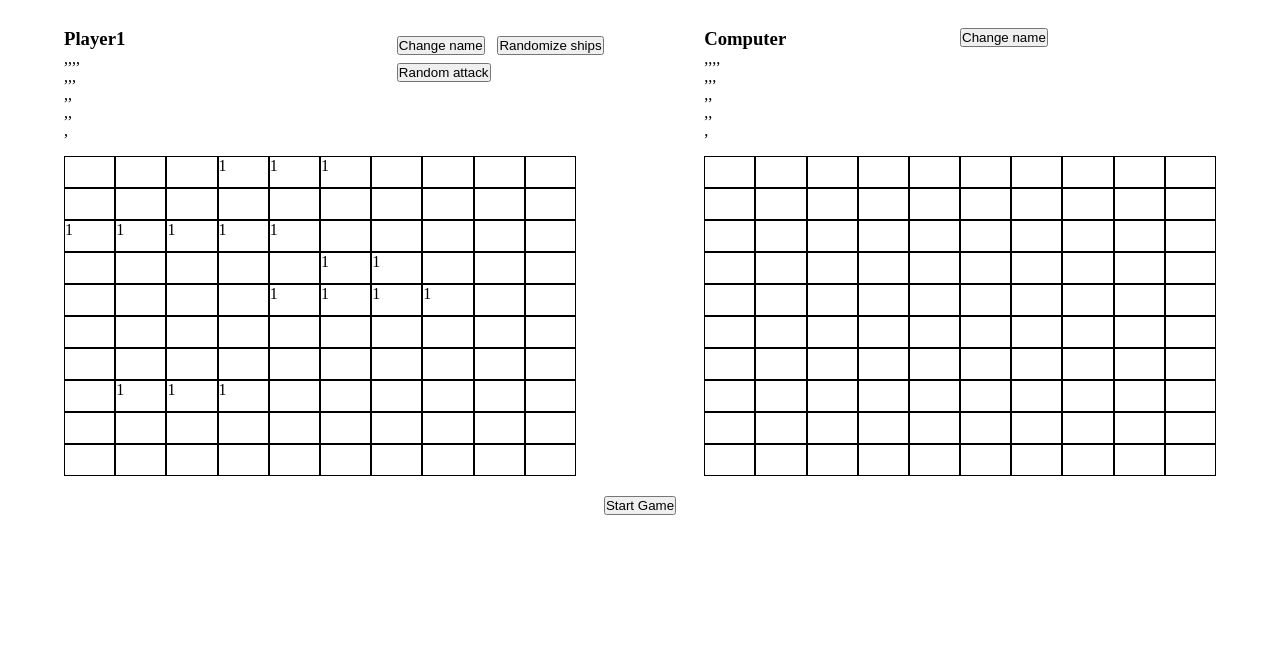
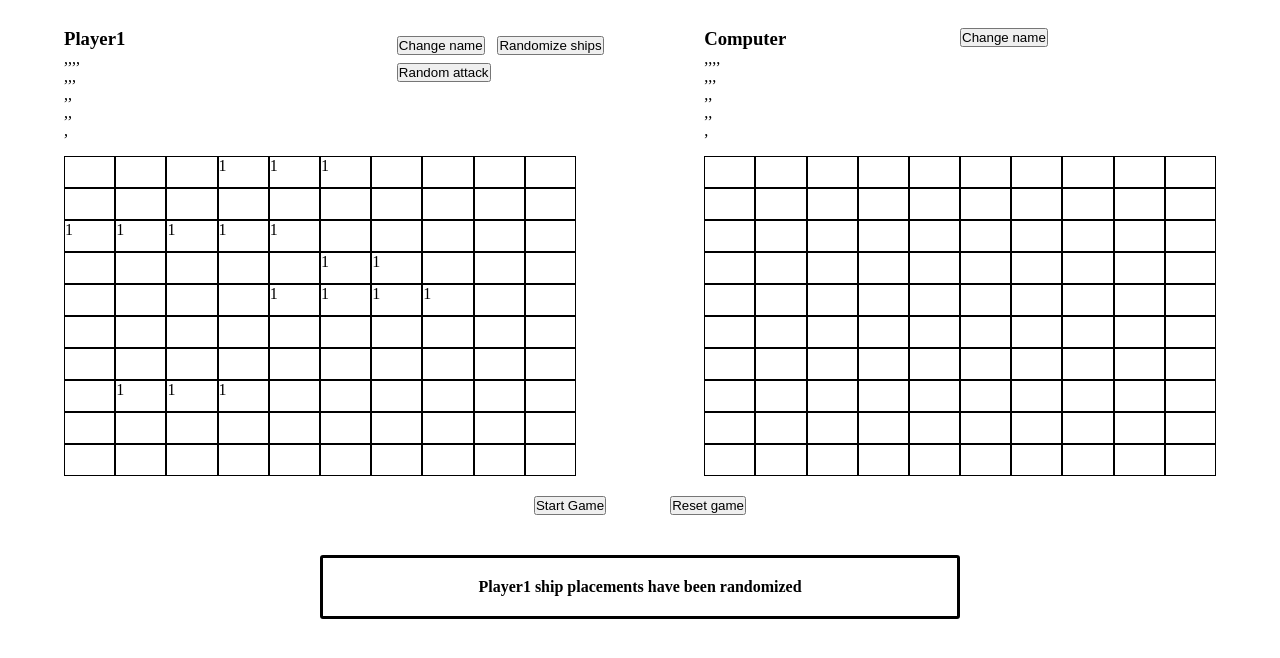
Before and after one commit to jpouti/Battleship, a website built with webpack: page dist/index.html in a window 1280 px wide. Both pictures are taken after a click on the button "Randomize ships". Shown: the part 92-750 px from the top of the page. Built offline with nearby package versions, Linux system fonts and the light colour scheme.

Commit message:
Add feature to reset the game

```diff
--- a/src/dom.js
+++ b/src/dom.js
@@ -113,7 +113,12 @@ const dom = (() => {
         newGameBtn.id = 'new-btn';
         newGameBtn.textContent = 'Start Game';
 
+        const resetBtn = document.createElement('button');
+        resetBtn.id = 'reset-btn';
+        resetBtn.textContent = 'Reset game';
+
         gameBtnContainer.appendChild(newGameBtn);
+        gameBtnContainer.appendChild(resetBtn);
         return gameBtnContainer;
     }
     // display gameboard array from selected player in the grid
--- a/src/index.js
+++ b/src/index.js
@@ -11,6 +11,7 @@ game.randomShip(player1);
 player2.gameboard.randomPlacement();
 
 //create event listeners for buttons
+function createEventlistener() {
     const changeNameBtnPlayer1 = document.getElementById('name-btn-1');
     changeNameBtnPlayer1.addEventListener('click', () => {
         let input = prompt('Please give a new name for your player!');
@@ -32,6 +33,22 @@ startGame.addEventListener('click', () => {
         randomShips.removeEventListener('click', shipListener); // remove option to change ship locations after new game is called
     })
 
+    const resetGame = document.getElementById('reset-btn');
+    resetGame.addEventListener('click', () => {
+        dom.pageLoad(player1, player2);
+        game.randomShip(player1);
+        player2.gameboard.clearBoard();
+        player2.gameboard.randomPlacement();
+        const scoreboard = document.getElementById('scoreboard');
+        scoreboard.textContent = 'Game has been reset, please start a new game by pressing Start Game';
+        createEventlistener();
+    })
+
     function shipListener() {
         game.randomShip(player1);
+        const scoreboard = document.getElementById('scoreboard');
+        scoreboard.textContent = player1.name + ' ship placements have been randomized';
     }
+}
+
+createEventlistener();
--- a/src/styles.css
+++ b/src/styles.css
@@ -64,7 +64,6 @@ html {
     border: 0.5px solid black;
 }
 
-#grid1 :hover,
 #grid2 :hover {
     background-color: grey;
 }
@@ -74,4 +73,16 @@ html {
     justify-content: center;
     align-items: center;
     margin-top: 2.5vh;
+    gap: 5vw;
 }
+
+#scoreboard {
+    margin-left: 25vw;
+    margin-right: 25vw;
+    margin-top: 5vh;
+    padding: 2.5vh 2.5vw;
+    text-align: center;
+    font-weight: bold;
+    border: 3px solid black;
+    border-radius: 3px;
+}
```
Also changed, not shown: dist/main.js. Lines whose indentation alone changed are shown as unchanged.
